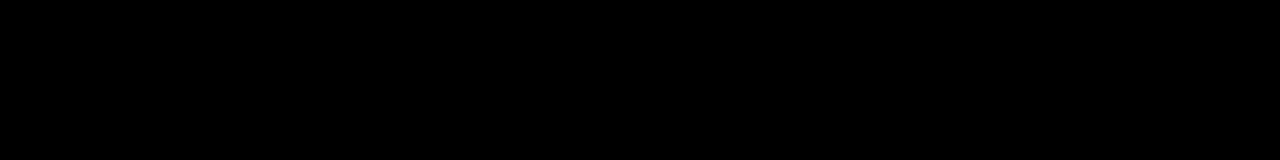
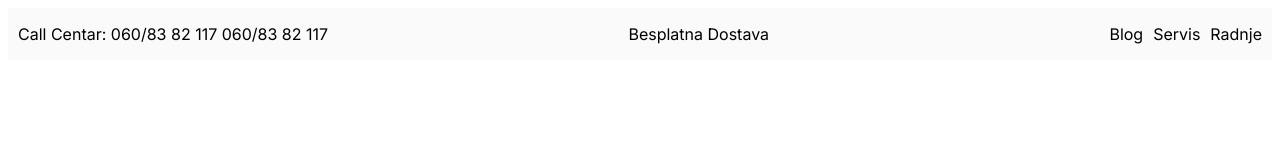
Before and after one commit to buckneer/svastarasrbija, a plain HTML site: page index.html in a window 1280 px wide. Drawn offline with Linux system fonts and the light colour scheme.

Commit message:
Header added

```diff
--- a/index.html
+++ b/index.html
@@ -6,8 +6,32 @@
     <meta name="viewport" content="width=device-width, initial-scale=1.0">
     <title>Svaštara Srbija</title>
     <link rel="stylesheet" href="./styles/style.css" />
+
+
+    <!-- Fonts -->
+    <link rel="preconnect" href="https://fonts.googleapis.com">
+    <link rel="preconnect" href="https://fonts.gstatic.com" crossorigin>
+    <link href="https://fonts.googleapis.com/css2?family=Inter:wght@400;700;900&family=Montserrat:wght@400;700;900&display=swap" rel="stylesheet">
 </head>
 <body>
-
+    <div class="header">
+        <div class="call">
+            <div class="icon">
+                Call Centar: 060/83 82 117 060/83 82 117
+            </div>
+        </div>
+        <div class="delivery">
+            <p>Besplatna Dostava</p>
+        </div>
+        <div class="navi-links">
+            <div class="links">
+                <ul>
+                    <li>Blog</li>
+                    <li>Servis</li>
+                    <li>Radnje</li>
+                </ul>
+            </div>
+        </div>
+    </div>
 </body>
 </html>
--- a/styles/style.css
+++ b/styles/style.css
@@ -1,3 +1,25 @@
-body {
-    background: #000
+
+.header {
+    background-color: #FAFAFA;
+    display: flex;
+    justify-content: space-between;
+    align-items: center;
+    padding: 0 10px;
+    font-family: 'Inter', sans-serif;
 }
+
+
+.links ul {
+    display: flex;
+    gap: 10px;
+}
+
+.links ul li {
+    list-style: none;
+    transition: .2s;
+    cursor: pointer;
+}
+
+.links ul li:hover {
+    color: #96588a;
+}
```
